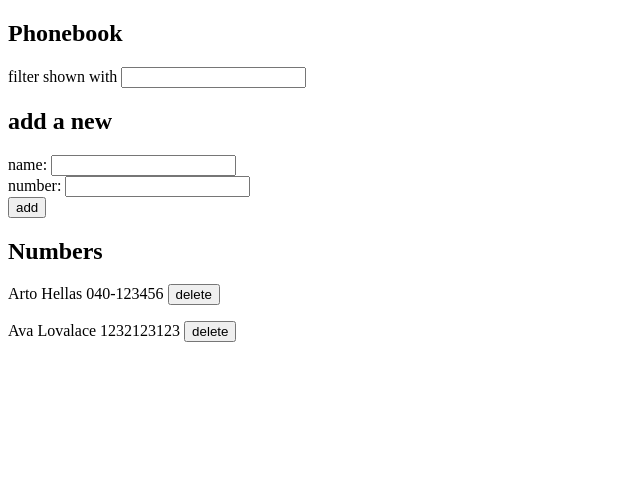
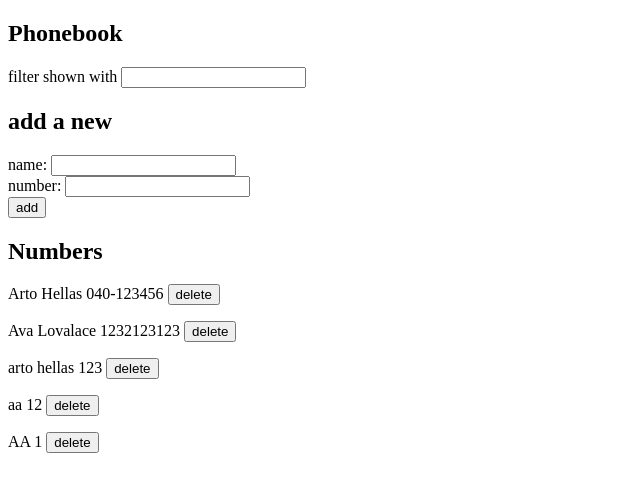
Before and after one commit to petrushurtig/fullstack, a React (Create React App) app in the folder osa2/puhelinluettelo/: page / in a window 1280 px wide. Shown: the top 492 px of the page, without its empty margins (0-640 px from the left). Built offline with nearby package versions, Linux system fonts and the light colour scheme; data requests are answered from the project's data file.

Commit message:
t.2.18.: puhelinluettelo step10

```diff
--- a/osa2/puhelinluettelo/db.json
+++ b/osa2/puhelinluettelo/db.json
@@ -9,6 +9,21 @@
       "name": "Ava Lovalace",
       "number": "1232123123",
       "id": 2
+    },
+    {
+      "name": "arto hellas",
+      "number": "123",
+      "id": 3
+    },
+    {
+      "name": "aa",
+      "number": "12",
+      "id": 4
+    },
+    {
+      "name": "AA",
+      "number": "1",
+      "id": 5
     }
   ]
 }
--- a/osa2/puhelinluettelo/src/App.js
+++ b/osa2/puhelinluettelo/src/App.js
@@ -2,7 +2,6 @@ import { useEffect, useState } from 'react'
 import Filter from './components/Filter'
 import PersonForm from './components/PersonForm'
 import Persons from './components/Persons'
-import axios from 'axios';
 import personService from './services/persons';
 
 const App = () => {
@@ -22,7 +21,21 @@ const App = () => {
   const addPerson = (e) => {
     e.preventDefault();
     if(persons.filter(e => e.name === newName).length > 0){
-      window.alert(`${newName} is already added to phonebook`)
+      const person = persons.find(p => p.name === newName)
+      const changedPerson = {...person, number: newNumber}
+      if(window.confirm(`${newName} is already added to phonebook, replace the old number with a new one?`)){
+        personService
+        .update(changedPerson.id, changedPerson)
+        .then(returnedPerson => {
+          setPersons(persons.map(person => person.id !== returnedPerson.id ? person : returnedPerson))
+        })
+        .catch(error => {
+          alert(
+            `person '${person.name}' was already deleted from server`
+          )
+          setPersons(persons.filter(p => p.id !== person.id))
+        })
+      }
     }
     else{
     const personObj = {
@@ -32,7 +45,6 @@ const App = () => {
     personService
     .create(personObj)
     .then(res => {
-      console.log(res);
       setPersons(persons.concat(res));
       setNewName('');
       setNewNumber('');
@@ -40,7 +52,6 @@ const App = () => {
      }
   }
   const deletePerson = (person) => {
-    console.log(person.id);
     const message = `Delete ${person.name}?`;
     if(window.confirm(message)){
       personService
--- a/osa2/puhelinluettelo/src/services/persons.js
+++ b/osa2/puhelinluettelo/src/services/persons.js
@@ -16,8 +16,14 @@ const remove = (id) => {
     return request;
 }
 
+const update = (id, newObject) => {
+    const request = axios.put(`${baseUrl}/${id}`, newObject);
+    return request.then(res => res.data);
+}
+
 export default {
     getAll,
     create,
-    remove
+    remove,
+    update
 }
```
